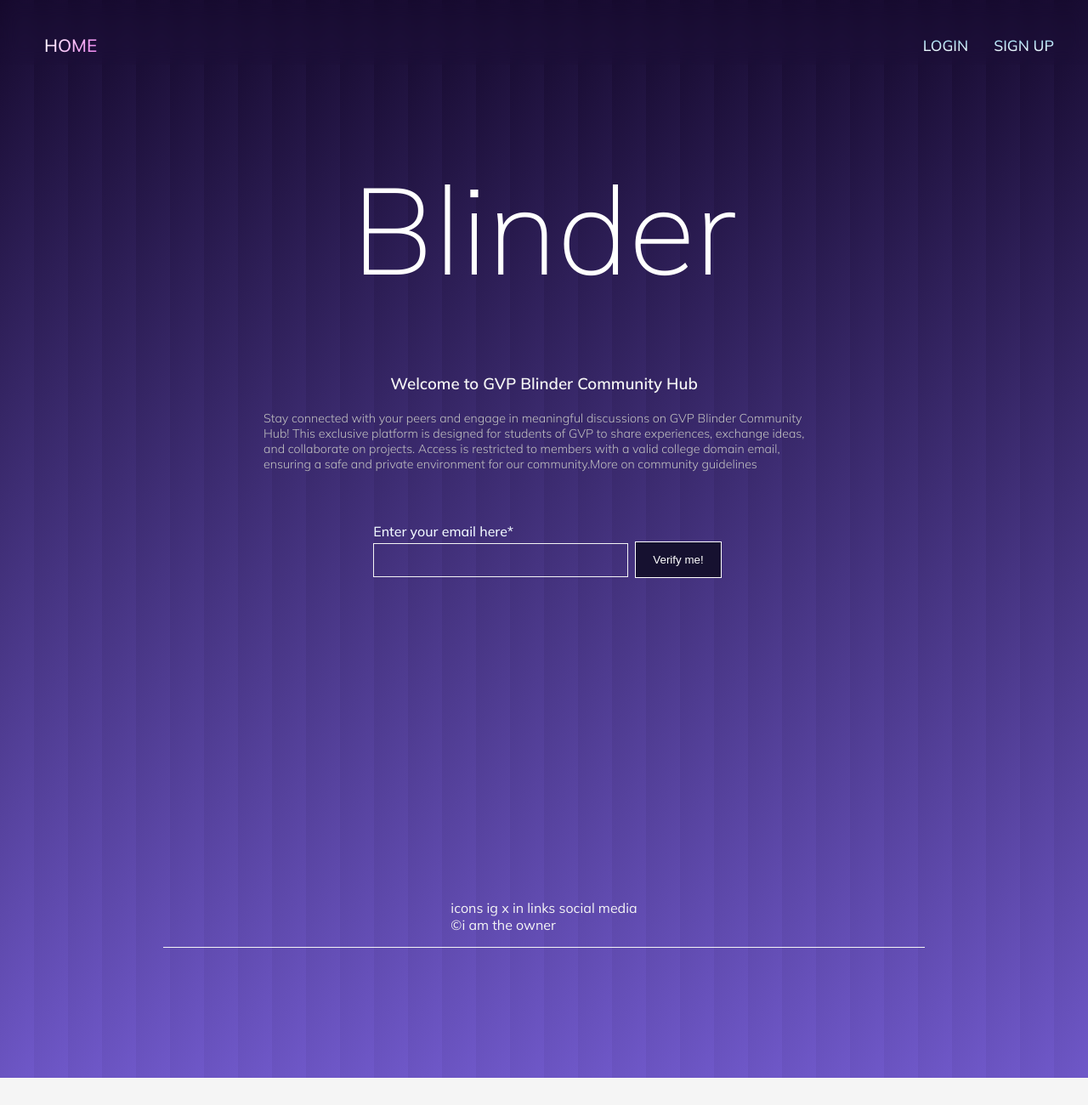
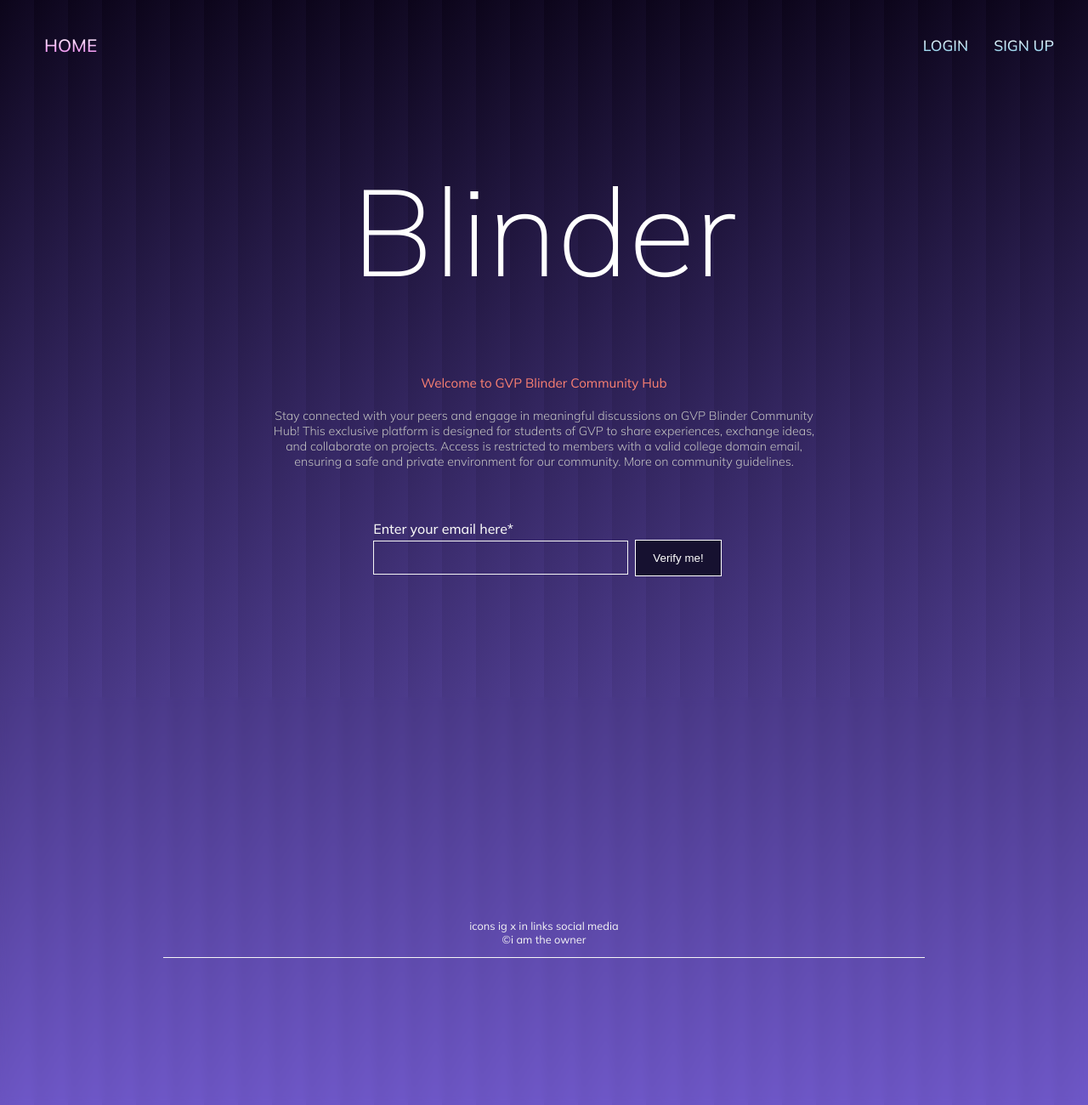
Before and after one commit to choco-dan/gvpBlind, a React (Vite) app: page / in a window 1280 px wide. Shown: the whole page at 85% size. Before the commit the page ends 1268 px from the top, so only its background shows below. Built offline with nearby package versions, Linux system fonts and the light colour scheme.

Commit message:
landing page css

```diff
--- a/package.json
+++ b/package.json
@@ -17,6 +17,7 @@
     "@emotion/styled": "^11.11.5",
     "@mui/material": "^5.15.20",
     "axios": "^1.7.2",
+    "mongoose": "^8.4.4",
     "react": "^18.2.0",
     "react-dom": "^18.2.0",
     "react-icons": "^5.2.1",
--- a/src/lp/lp.css
+++ b/src/lp/lp.css
@@ -4,7 +4,7 @@
     overflow-y:scroll;
     overflow-x:hidden;
     /*background issues*/
-    background:linear-gradient(120deg, rgb(21, 9, 44), #6f58c9);
+    background:linear-gradient(120deg, rgb(12, 5, 26), #6f58c9);
     background-size: 40px;
 }
 video {
@@ -18,7 +18,6 @@ video {
     display:none;
   }/*just temporary changes regarding the lp video*/
   .lp-header{
-    backdrop-filter: blur(10px);
     width:100%;
     padding:10px 20px;
     padding-top:40px;
@@ -29,7 +28,7 @@ video {
     align-items: center;
   }
   .lp-nav{
-    background: linear-gradient(120deg, white, violet);
+    background: linear-gradient(180deg, white, violet);
     -webkit-background-clip: text;
     color:transparent;
     display:inline-block;
@@ -48,7 +47,7 @@ video {
     list-style: none;
   }
   .lp-navli{
-    background: linear-gradient(0deg, white, skyblue);
+    background: linear-gradient(180deg, white, skyblue);
     -webkit-background-clip: text;
     color:transparent;
     display:inline-block;
@@ -89,17 +88,19 @@ video {
 
   }
   .lp-desc h3{
-    color: whitesmoke;
-    font-weight: 600;
+    color: salmon;
+    font-weight: 400;
+    font-size:0.95rem;
   }
 
 .lp-desc p{
     color:silver;
     font-weight: 300;
     font-size:0.89rem;
+    text-align:center;
 }
 .lp-sec label{
-    color: aliceblue;
+    color: whitesmoke;
     white-space:nowrap;
     margin-right: 14.8em;
     font-weight:500;
@@ -114,8 +115,8 @@ video {
 .lp-mail input{
     padding:8px;
     background:transparent;
-    color: white;
-    caret-color: white;
+    color: whitesmoke;
+    caret-color: hsl(0, 0%, 0%);
     border:none;
     display:flex;
     width:300px;
@@ -126,8 +127,6 @@ video {
     font-family:"mulish",'arial','sans-serif';
     font-weight:700;
     font-style:oblique;
-    cursor:default;
-    caret-color: black;
 }
 .lp-mail input:focus-visible{
     border: 2px solid black;
@@ -157,27 +156,27 @@ video {
     z-index:20;
     overflow-y:scroll;
     width: 100vw;
-    height: 56vh;
+    height: 60vh;
     padding-top:100px;
     display:flex;
     align-items: center;
     justify-content: center;
     color: whitesmoke;
     font-weight: 400;
-
+    text-align:center;
+    font-size:0.8rem;
     flex-direction: column;
-
+    backdrop-filter: blur(5px);
 }
 .lp-credits hr{
   width:70%;
   display: block;
   height: 1px;
   border: 0;
-  border-top: 1px solid whitesmoke;
+  border-top: 0.89px solid whitesmoke;
   margin: 1em 0;
   padding: 0;
   backdrop-filter: blur(10px);
-
 }
 .lp-credits p{
 
--- a/src/lp/lp.jsx
+++ b/src/lp/lp.jsx
@@ -49,7 +49,7 @@ function LandingPage(){
                 on GVP Blinder Community Hub! This exclusive platform is designed for students of
                 GVP to share experiences, exchange ideas, and collaborate on projects.
                 Access is restricted to members with a valid college domain email, ensuring a safe and
-                private environment for our community.More on community guidelines</p>
+                private environment for our community. More on community guidelines.</p>
 
             </div>
 
```
Also changed, not shown: 1 other file (tests, documents, lock files or other folders).
